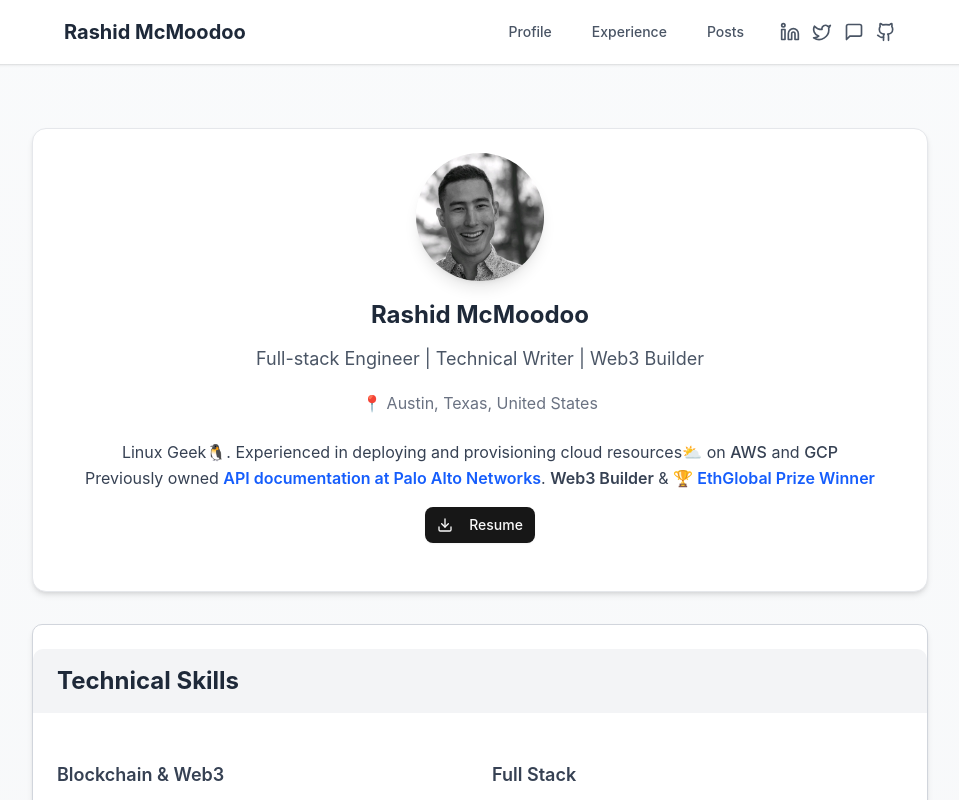
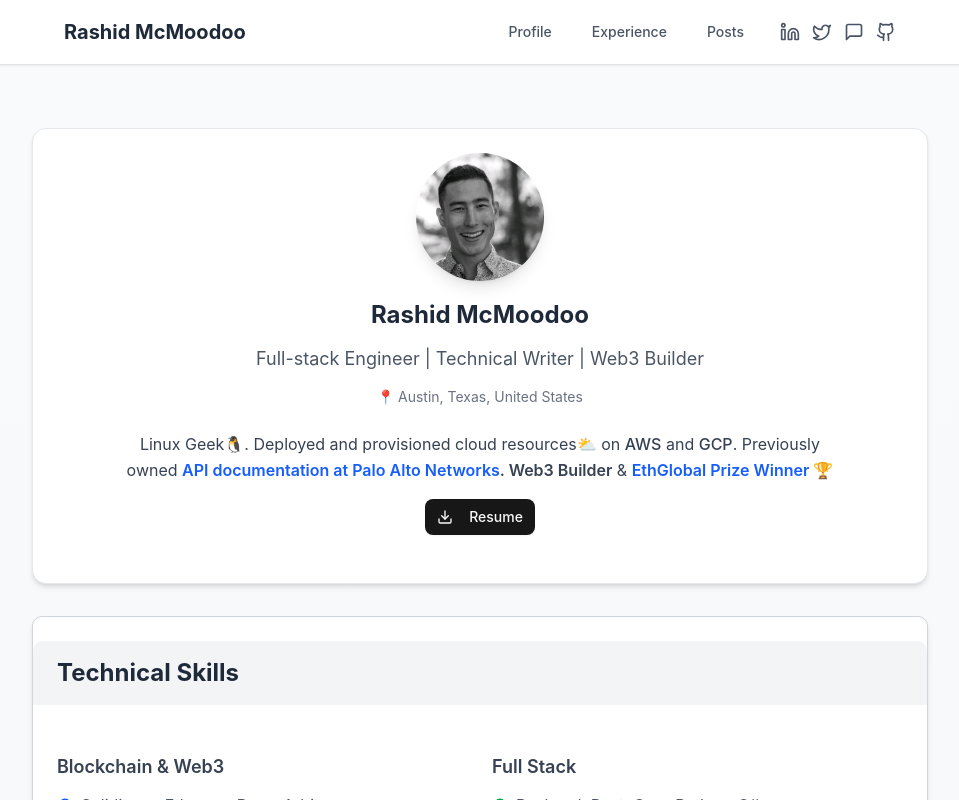
Before and after one commit to mcmoodoo/mcmoodoo, a Next.js app: page / in a window 1280 px wide. Shown: the top 800 px of the page, without its empty margins (160-1119 px from the left). Built offline with nearby package versions, Linux system fonts and the light colour scheme.

Commit message:
revised headline

```diff
--- a/src/app/page.tsx
+++ b/src/app/page.tsx
@@ -114,18 +114,16 @@ export default function Home() {
 							{pageContent.profile.title}
 						</CardDescription>
 						{pageContent.profile.location && (
-							<p className="text-gray-500 mt-1">
+							<p className="text-gray-500 text-sm">
 								{pageContent.profile.location}
 							</p>
 						)}
 					</CardHeader>
-					<CardContent className="text-center px-6 pb-6">
+					<CardContent className="text-center px-4 md:px-20 pb-6">
 						<p className="text-gray-700 leading-relaxed line-clamp-6">
-							Linux Geek🐧. Experienced in deploying and provisioning cloud
-							resources⛅ on <span className="font-medium">AWS</span> and{" "}
-							<span className="font-medium">GCP</span>
-							<br />
-							Previously owned{" "}
+							Linux Geek🐧. Deployed and provisioned cloud resources⛅ on{" "}
+							<span className="font-medium">AWS</span> and{" "}
+							<span className="font-medium">GCP</span>. Previously owned{" "}
 							<span className="font-semibold">
 								<a
 									href="https://pan.dev/prisma-cloud/api/"
@@ -135,17 +133,17 @@ export default function Home() {
 								>
 									API documentation at Palo Alto Networks
 								</a>
+								.{" "}
 							</span>
-							. <span className="font-semibold">Web3 Builder</span> &{" "}
+							<span className="font-semibold">Web3 Builder</span> &{" "}
 							<span className="font-semibold">
-								🏆{" "}
 								<a
 									href="https://x.com/mcmoodoo/status/1862729690538287298"
 									target="_blank"
 									rel="noopener noreferrer"
 									className="text-blue-600 hover:underline"
 								>
-									EthGlobal Prize Winner
+									EthGlobal Prize Winner 🏆
 								</a>
 							</span>
 						</p>
```
